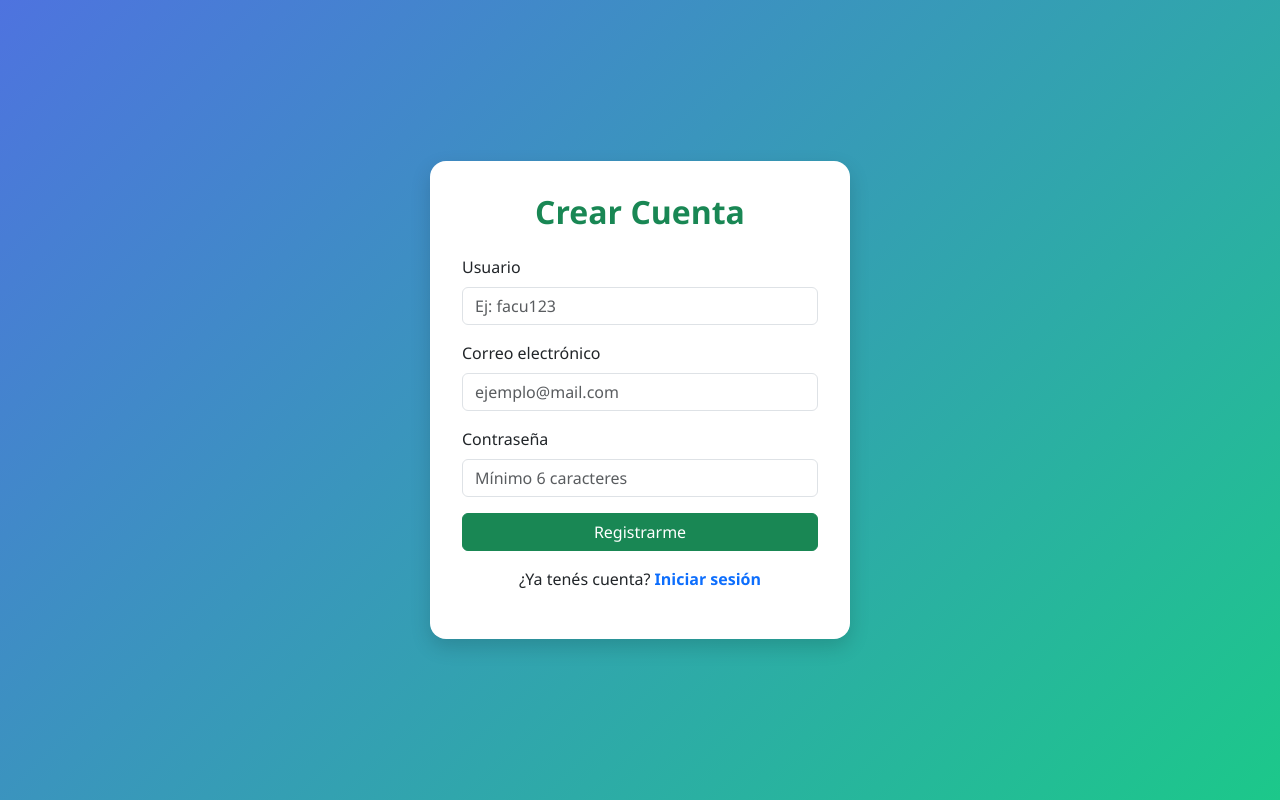
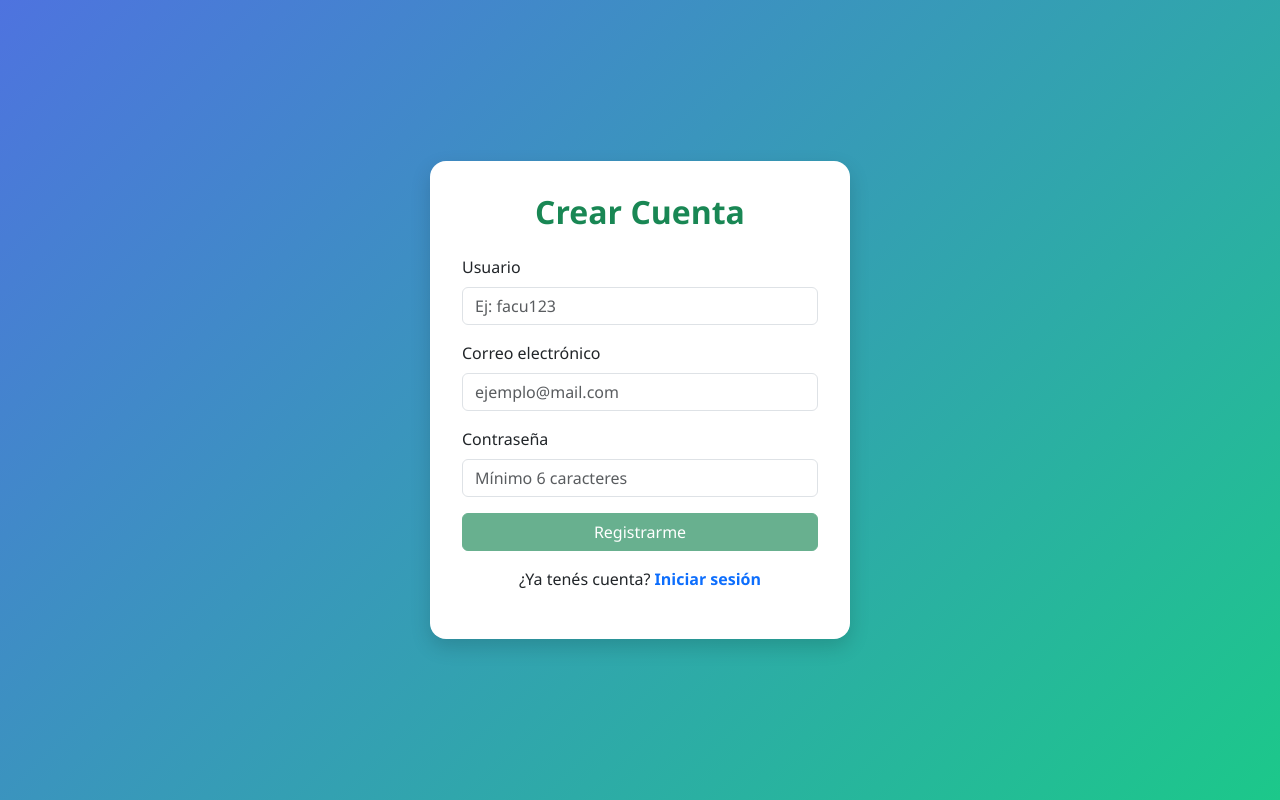
Before and after one commit to aaloisio86/TP-integrador-pnt2, a Vue app: page /registro in a window 1280 px wide. Built offline with nearby package versions, Linux system fonts and the light colour scheme.

Commit message:
se agrego un computed para que el boton de registro este desabilitado mientras los campos esten vacios

```diff
--- a/src/components/Registro.vue
+++ b/src/components/Registro.vue
@@ -37,7 +37,13 @@
           />
         </div>
 
-        <button type="submit" class="btn btn-success w-100 mb-3">Registrarme</button>
+        <button
+          type="submit"
+          class="btn btn-success w-100 mb-3"
+          :disabled="!usuario || !email || !password || password.length < 6"
+        >
+        Registrarme
+        </button>
 
         <p class="text-center">
           ¿Ya tenés cuenta?
@@ -53,7 +59,7 @@
   </template>
 
   <script setup>
-    import { ref } from 'vue'
+import { ref, computed } from 'vue'
 import axios from 'axios'
 
 const usuario = ref('')
@@ -62,24 +68,26 @@
 const error = ref('')
 const success = ref('')
 
-    const API_URL = 'https://6911e74852a60f10c81fc27b.mockapi.io/usuarios' // 👈 reemplazá esto
+const API_URL = 'https://6911e74852a60f10c81fc27b.mockapi.io/usuarios'
+
+// Computed property para habilitar/deshabilitar el botón
+const isFormValid = computed(() => {
+  return usuario.value && email.value && password.value.length >= 6
+})
 
 async function registrar() {
   error.value = ''
   success.value = ''
 
   try {
-        // Traer usuarios actuales
     const { data: usuarios } = await axios.get(API_URL)
 
-        // Verificar si ya existe el mail
     const existeMail = usuarios.some(u => u.email === email.value)
     if (existeMail) {
       error.value = 'Ya existe una cuenta registrada con este correo.'
       return
     }
 
-        // Crear nuevo usuario
     await axios.post(API_URL, {
       usuario: usuario.value,
       email: email.value,
```
Lines whose indentation alone changed are shown as unchanged.
